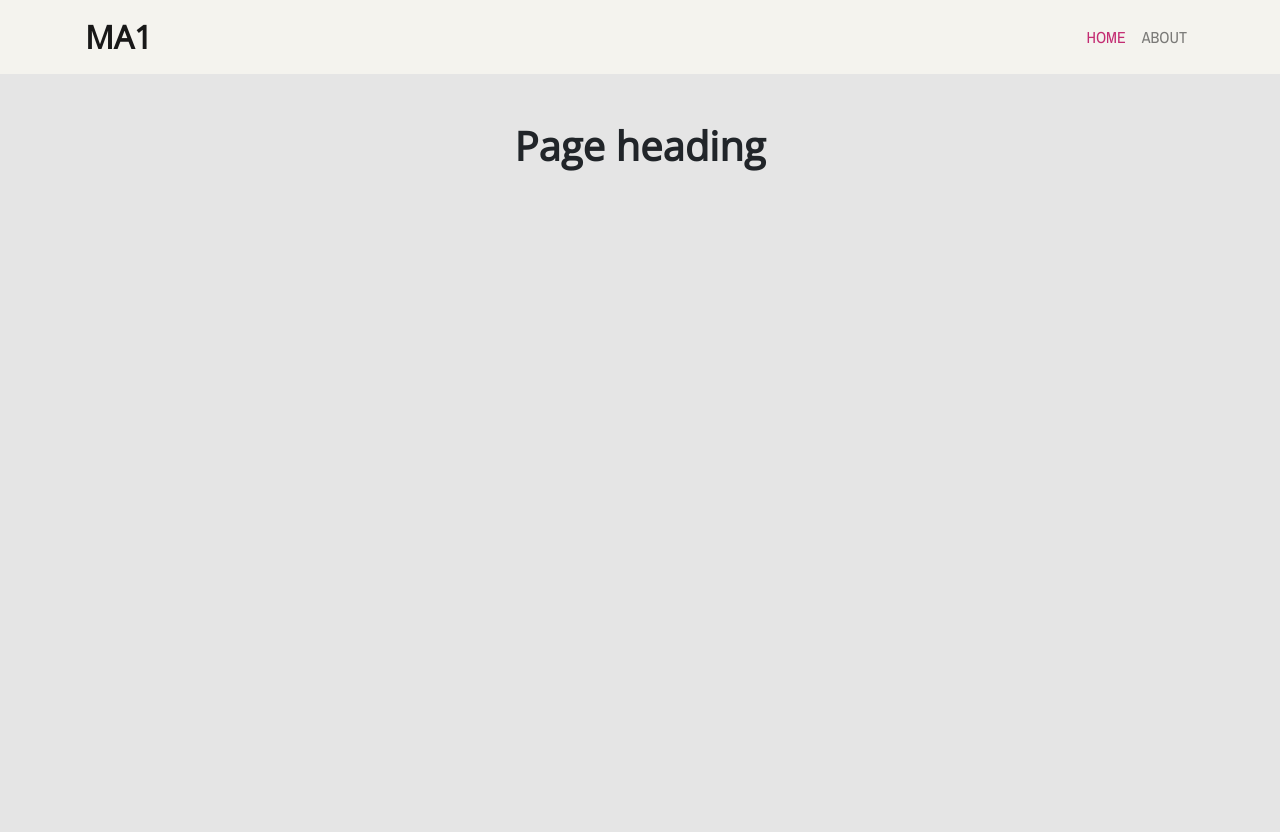
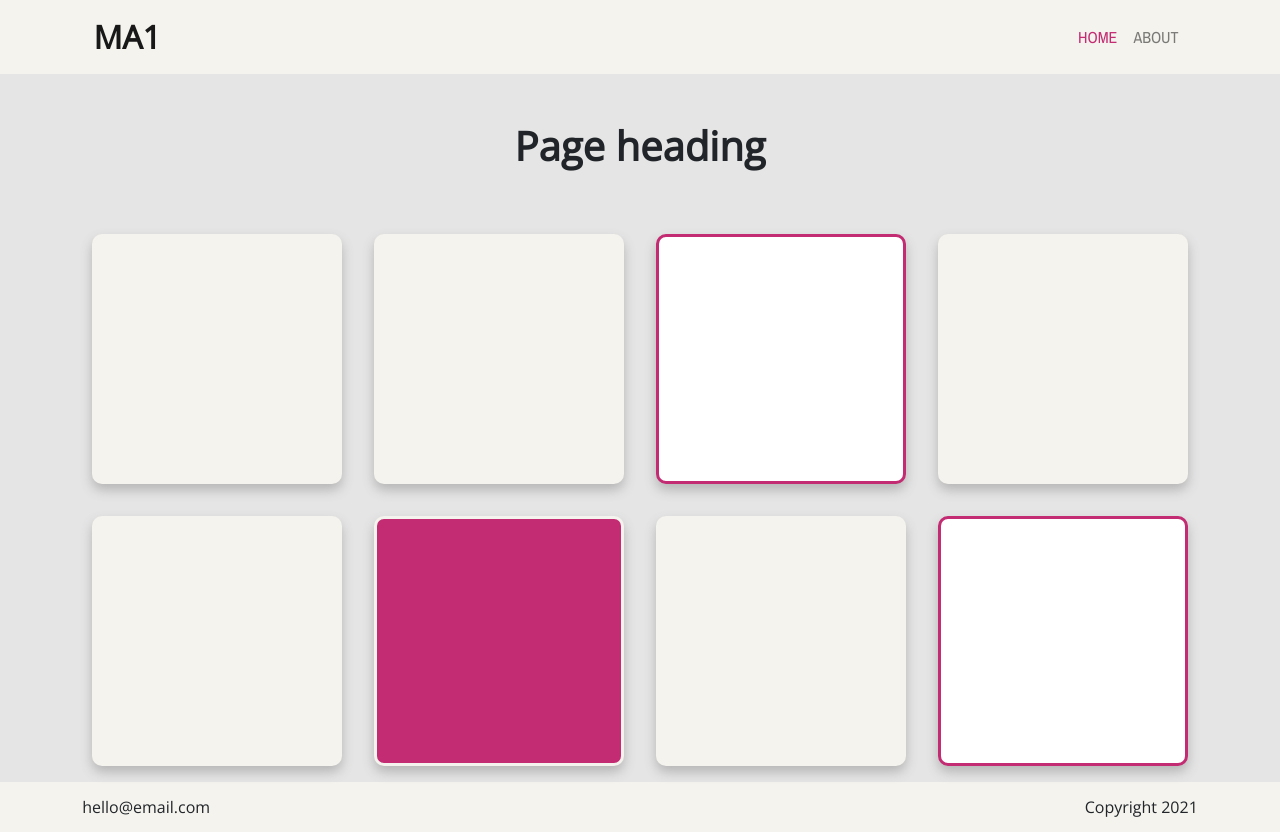
Before and after one commit to kstavem/kristian-stavem-css-frameworks-ma1, a plain HTML site: page index.html in a window 1280 px wide. Before the commit the page ends 800 px from the top, so only its background shows below. Drawn offline with nearby package versions, Linux system fonts and the light colour scheme.

Commit message:
finished project, compiled bootstrap and customs partials to one style.css file

```diff
--- a/index.html
+++ b/index.html
@@ -34,18 +34,32 @@
                     </ul>
                 </div>
         </nav>
-    </div>
+
 
     <main>
-        <div class="container">
-            <h1 class="text-center font-weight-bold mt-5">Page heading</h1>
+        <div class="box-container">
+            <h1 class="text-center font-weight-bold my-5">Page heading</h1>
 
-        </div>
+            <div class="row justify-content-center mx-0">
+                <div class="col-xl-3 box box--light"></div>
+                <div class="col-xl-3 box box--light"></div>
+                <div class="col-xl-3 box box--purpleborder"></div>
+                <div class="col-xl-3 box box--light"></div>
+            </div>
+
+            <div class="row justify-content-center mx-0">
+                <div class="col-xl-3 box box--light"></div>
+                <div class="col-xl-3 box box--purple"></div>
+                <div class="col-xl-3 box box--light"></div>
+                <div class="col-xl-3 box box--purpleborder"></div>
+            </div>
     </main>
     </div>
-    <footer>
+</div>
+    <footer class="bg-light">
         <div class="container">
-
+            <p>hello@email.com</p>
+            <p>Copyright 2021</p>
         </div>
     </footer>
 
--- a/scss/partials/_base.scss
+++ b/scss/partials/_base.scss
@@ -1,3 +1,28 @@
+html,
+body {
+    height: 100%;
+}
+
 body {
     background-color: myColor(bg-body);
+    margin: 0;
+    display: flex;
+    flex-direction: column;
 }
+
+.container {
+    width: 90%;
+    max-width: 1200px;
+    margin: 0 auto;
+}
+
+.box-container {
+    margin: 0 auto;
+    @media screen and (max-width: $tablet-width) {
+        max-width: 700px;
+    }
+}
+
+.wrapper {
+    flex: 1 0 auto;
+}
--- /dev/null
+++ b/scss/partials/_box.scss
@@ -0,0 +1,20 @@
+.box {
+    height: 250px;
+    min-width: 250px;
+    max-width: 250px;
+    margin: 1rem;
+    border-radius: 10px;
+    box-shadow: 0px 6px 12px rgb(182, 181, 181);
+}
+
+.box--light {
+    @include myBox(light, light);
+}
+
+.box--purple {
+    @include myBox(primary, light);
+}
+
+.box--purpleborder {
+    @include myBox(white, primary);
+}
--- a/scss/partials/_custom.scss
+++ b/scss/partials/_custom.scss
@@ -1,8 +1,11 @@
 $primary: #c32c72;
 $light: #f4f3ee;
+$tablet-width: 1200px;
 
 $colors: (
     primary: $primary,
+    light: $light,
+    white: #fff,
     bg-body: #e5e5e5,
     lightgrey: #8D8D8D,
 );
--- /dev/null
+++ b/scss/partials/_footer.scss
@@ -0,0 +1,22 @@
+footer {
+
+    .container {
+    display: flex;
+    justify-content: space-between;
+    align-items: center;
+    min-height: 50px;
+    }
+
+    p {
+        margin: .2rem;
+    }
+
+    @media screen and (max-width: $tablet-width) {
+        .container {
+            flex-direction: column;
+            align-items: center;
+            min-height: 90px;
+            justify-content: center;
+        }
+    }
+}
--- /dev/null
+++ b/scss/partials/_mixin.scss
@@ -0,0 +1,4 @@
+@mixin myBox($color, $border) {
+    background-color: (myColor($color));
+    border: 3px solid (myColor($border));
+}
--- a/scss/style.scss
+++ b/scss/style.scss
@@ -1,11 +1,6 @@
 /* CUSTOM CSS */
 
  @import "partials/custom";
-
-
-
-
-
 
  /*!
  * Bootstrap v4.6.1 (https://getbootstrap.com/)
@@ -52,5 +47,8 @@
  @import "partials/bootstrap/utilities";
  @import "partials/bootstrap/print";
 
+ @import "partials/mixin";
  @import "partials/base";
  @import "partials/navigation";
+ @import "partials/box";
+ @import "partials/footer";
```
Also changed, not shown: css/style.css, 1 other file.
